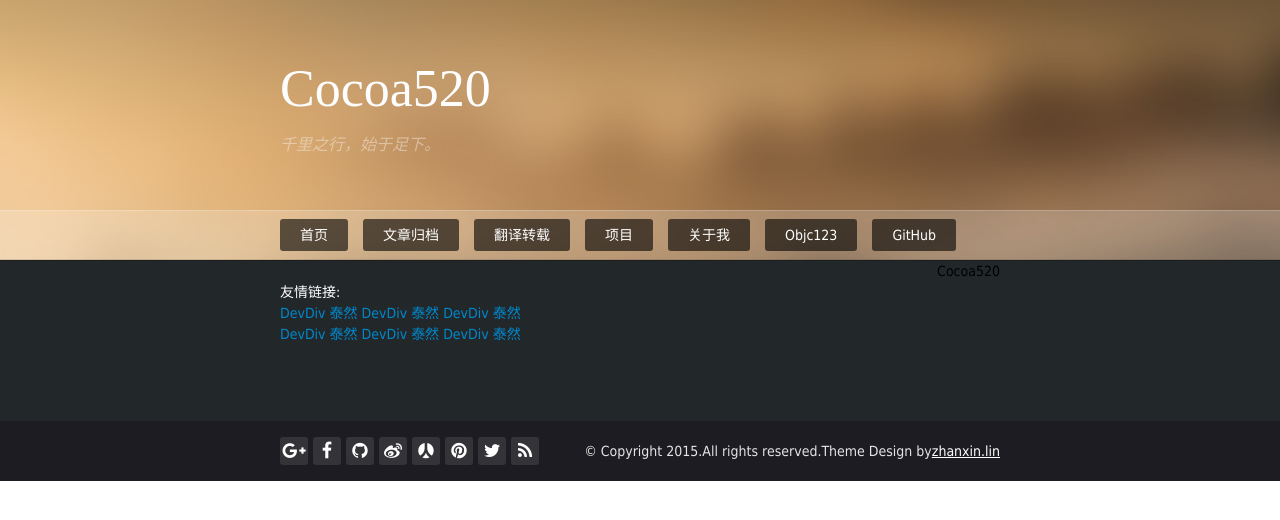
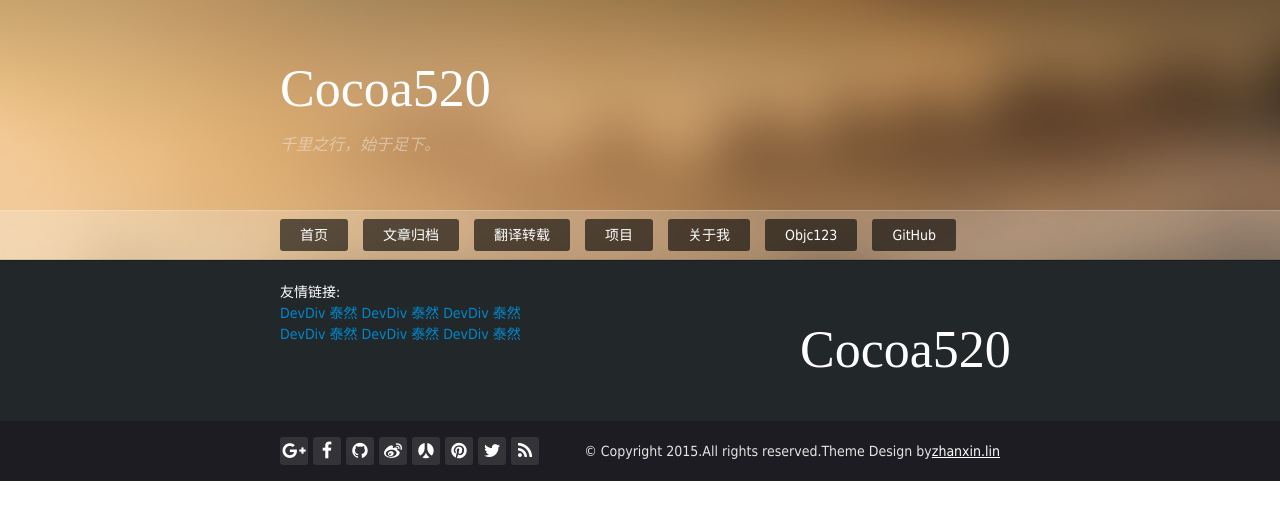
Before and after one commit to cocoa520/cocoa520.github.com, a Jekyll site: the page built from index.html, in a window 1280 px wide. Shown: the top 520 px of the page. Built offline with Jekyll 4.4.1, drawn with Linux system fonts in a browser that asks for light colours; nearby versions of some CDN libraries; some web fonts are replaced; the list of posts is cut into pages by our own code; comment, search, counter and statistics services are not loaded.

Commit message:
修改样式

```diff
--- a/_layouts/default.html
+++ b/_layouts/default.html
@@ -26,6 +26,7 @@
     <meta name="viewport" content="width=device-width, initial-scale=1, maximum-scale=1, user-scalable=no" />
     <!-- //页面样式 -->
     <link rel="stylesheet" href="{{ site.url }}{{ site.themes }}/css/style.css" type="text/css" />
+    <!-- debug <link rel="stylesheet" href="themes/violet/css/style.css" type="text/css" /> -->
     <link rel="alternate" type="application/atom+xml" title="Recent Entries" href="{{ site.feed }}" />
     <link href="//netdna.bootstrapcdn.com/font-awesome/4.0.1/css/font-awesome.css" rel="stylesheet">
     <link href='http://fonts.googleapis.com/css?family=Spirax' rel='stylesheet' type='text/css'>
@@ -82,7 +83,7 @@
                     </ul>
                 </div>
                 <div class="fn-right">
-                    <h1 class="logo-hidden">{{ site.title }}</h1>
+                    <h1 class="logo" id="phone-hidden">{{ site.title }}</h1>
                 </div>
             </div>
             <div class="copyright">
--- a/themes/violet/css/style.css
+++ b/themes/violet/css/style.css
@@ -573,7 +573,7 @@ a.toTop:hover {
     .logo, .logo a {
         width: 320px;
     }
-    .logo-hidden {
+    #phone-hidden {
         display: none;
     }
     .nav-list {
```
